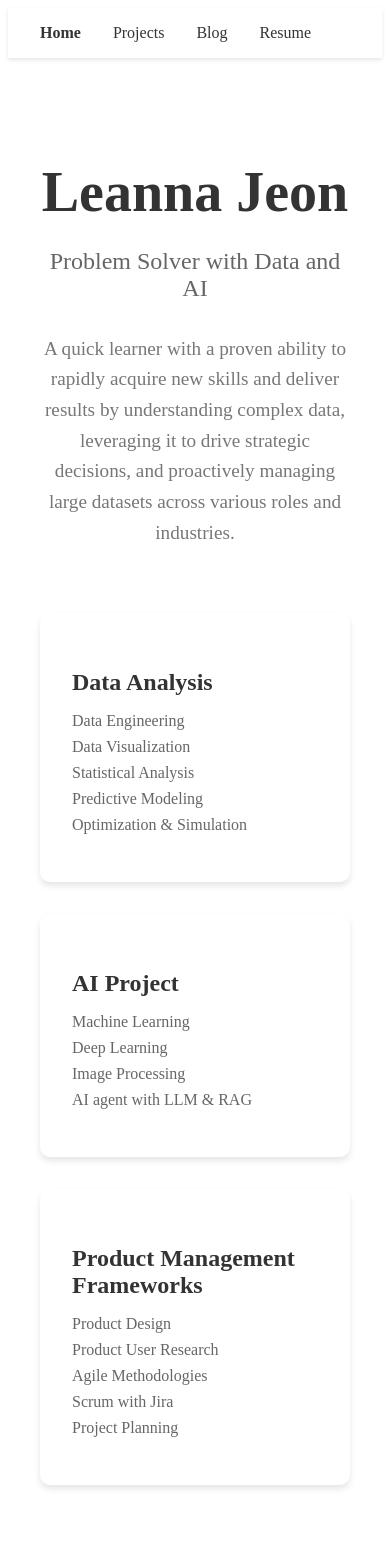
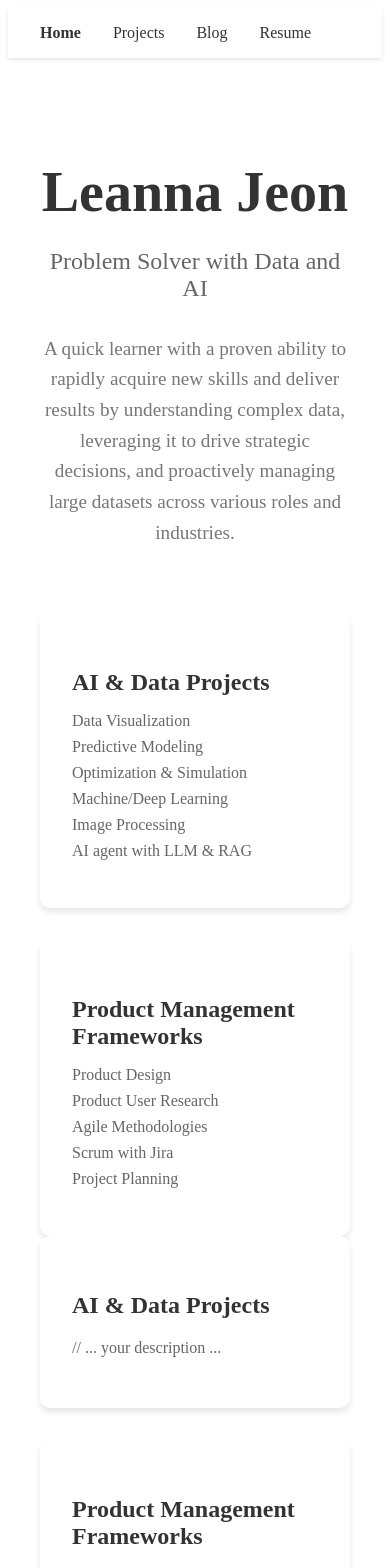
Before and after one commit to LeannaJ/LeannaJ.github.io, a React (Create React App) app: page / in a window 390 px wide. Shown: the top 1568 px of the page. Built offline with nearby package versions, Linux system fonts and the light colour scheme.

Commit message:
Update layout: responsive grid, wider project detail, and home navigation

```diff
--- a/src/App.js
+++ b/src/App.js
@@ -40,6 +40,16 @@ function App() {
   const [currentPage, setCurrentPage] = useState('home');
   const [selectedProjectId, setSelectedProjectId] = useState(null);
 
+  const navigateToProjects = () => {
+    setCurrentPage('projects');
+    setSelectedProjectId(null);
+  };
+
+  const navigateToProjectDetail = (id) => {
+    setCurrentPage('projects');
+    setSelectedProjectId(id);
+  };
+
   const renderContent = () => {
     if (selectedProjectId !== null) {
       return <ProjectDetail
@@ -50,7 +60,10 @@ function App() {
 
     switch (currentPage) {
       case 'home':
-        return <Home />;
+        return <Home
+          onNavigateToProjects={navigateToProjects}
+          onNavigateToProjectDetail={navigateToProjectDetail}
+        />;
       case 'projects':
         return <Projects onProjectClick={(id) => setSelectedProjectId(id)} />;
       case 'blog':
--- a/src/pages/Home.js
+++ b/src/pages/Home.js
@@ -63,7 +63,68 @@ const SkillItem = styled.li`
   margin-bottom: 0.5rem;
 `;
 
-const Home = () => {
+const ProjectsGrid = styled(motion.div)`
+  display: grid;
+  grid-template-columns: 1fr;
+  gap: 2rem;
+
+  @media (min-width: 768px) {
+    grid-template-columns: repeat(2, 1fr);
+  }
+
+  @media (min-width: 1024px) {
+    grid-template-columns: repeat(3, 1fr);
+  }
+`;
+
+const ProjectDetailContainer = styled.div`
+  max-width: 1200px;
+  margin: 0 auto;
+  padding: 4rem 2rem;
+`;
+
+const ProjectContent = styled.div`
+  background: white;
+  padding: 3rem;
+  border-radius: 10px;
+  box-shadow: 0 4px 6px rgba(0, 0, 0, 0.1);
+  width: 100%;
+`;
+
+const Card = styled(motion.div)`
+  background: white;
+  padding: 2rem;
+  border-radius: 10px;
+  box-shadow: 0 4px 6px rgba(0, 0, 0, 0.1);
+  cursor: pointer;
+`;
+
+const CardTitle = styled.h3`
+  font-size: 1.5rem;
+  color: #333;
+  margin-bottom: 1rem;
+`;
+
+const CardDescription = styled.p`
+  color: #666;
+  line-height: 1.6;
+`;
+
+const Home = ({ onNavigateToProjects, onNavigateToProjectDetail }) => {
+  const handleCardClick = (cardType) => {
+    switch(cardType) {
+      case 'ai':
+        onNavigateToProjects();
+        break;
+      case 'product':
+        onNavigateToProjectDetail(6); // Product Management Frameworks 프로젝트로 이동
+        break;
+      // 다른 카드들에 대한 처리도 추가 가능
+      default:
+        break;
+    }
+  };
+
   return (
     <HomeContainer>
       <HeroSection
@@ -89,24 +150,12 @@ const Home = () => {
           whileHover={{ scale: 1.05 }}
           transition={{ type: "spring", stiffness: 300 }}
         >
-          <SkillTitle>Data Analysis</SkillTitle>
+          <SkillTitle>AI & Data Projects</SkillTitle>
           <SkillList>
-            <SkillItem>Data Engineering</SkillItem>
             <SkillItem>Data Visualization</SkillItem>
-            <SkillItem>Statistical Analysis</SkillItem>
             <SkillItem>Predictive Modeling</SkillItem>
             <SkillItem>Optimization & Simulation</SkillItem>
-          </SkillList>
-        </SkillCard>
-
-        <SkillCard
-          whileHover={{ scale: 1.05 }}
-          transition={{ type: "spring", stiffness: 300 }}
-        >
-          <SkillTitle>AI Project</SkillTitle>
-          <SkillList>
-            <SkillItem>Machine Learning</SkillItem>
-            <SkillItem>Deep Learning</SkillItem>
+            <SkillItem>Machine/Deep Learning</SkillItem>
             <SkillItem>Image Processing</SkillItem>
             <SkillItem>AI agent with LLM & RAG</SkillItem>
           </SkillList>
@@ -126,6 +175,32 @@ const Home = () => {
           </SkillList>
         </SkillCard>
       </SkillsSection>
+
+      <ProjectsGrid>
+        <Card
+          whileHover={{ scale: 1.03 }}
+          transition={{ type: "spring", stiffness: 300 }}
+          onClick={() => handleCardClick('ai')}
+        >
+          <CardTitle>AI & Data Projects</CardTitle>
+          <CardDescription>
+            // ... your description ...
+          </CardDescription>
+        </Card>
+
+        <Card
+          whileHover={{ scale: 1.03 }}
+          transition={{ type: "spring", stiffness: 300 }}
+          onClick={() => handleCardClick('product')}
+        >
+          <CardTitle>Product Management Frameworks</CardTitle>
+          <CardDescription>
+            // ... your description ...
+          </CardDescription>
+        </Card>
+
+        {/* Third card ... */}
+      </ProjectsGrid>
     </HomeContainer>
   );
 };
```
Also changed, not shown: 7 other files (tests, documents, lock files or other folders).
